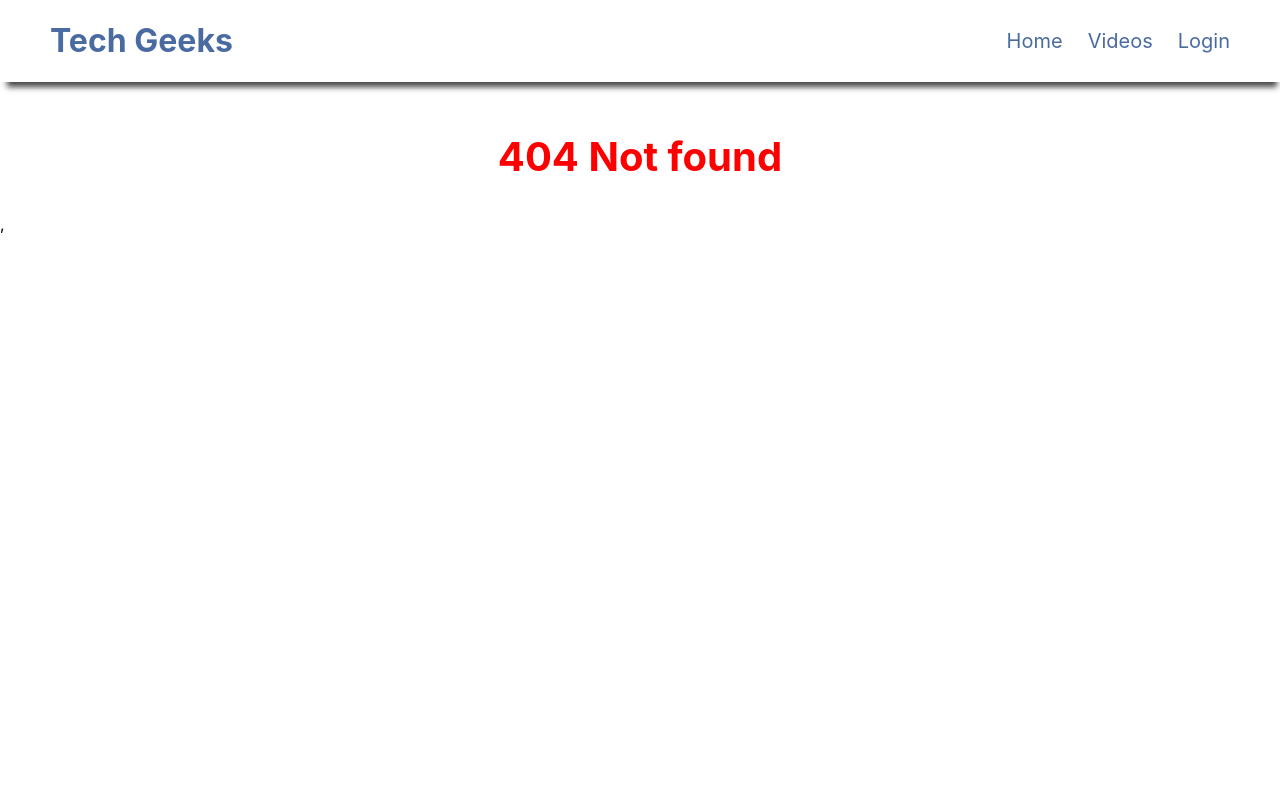
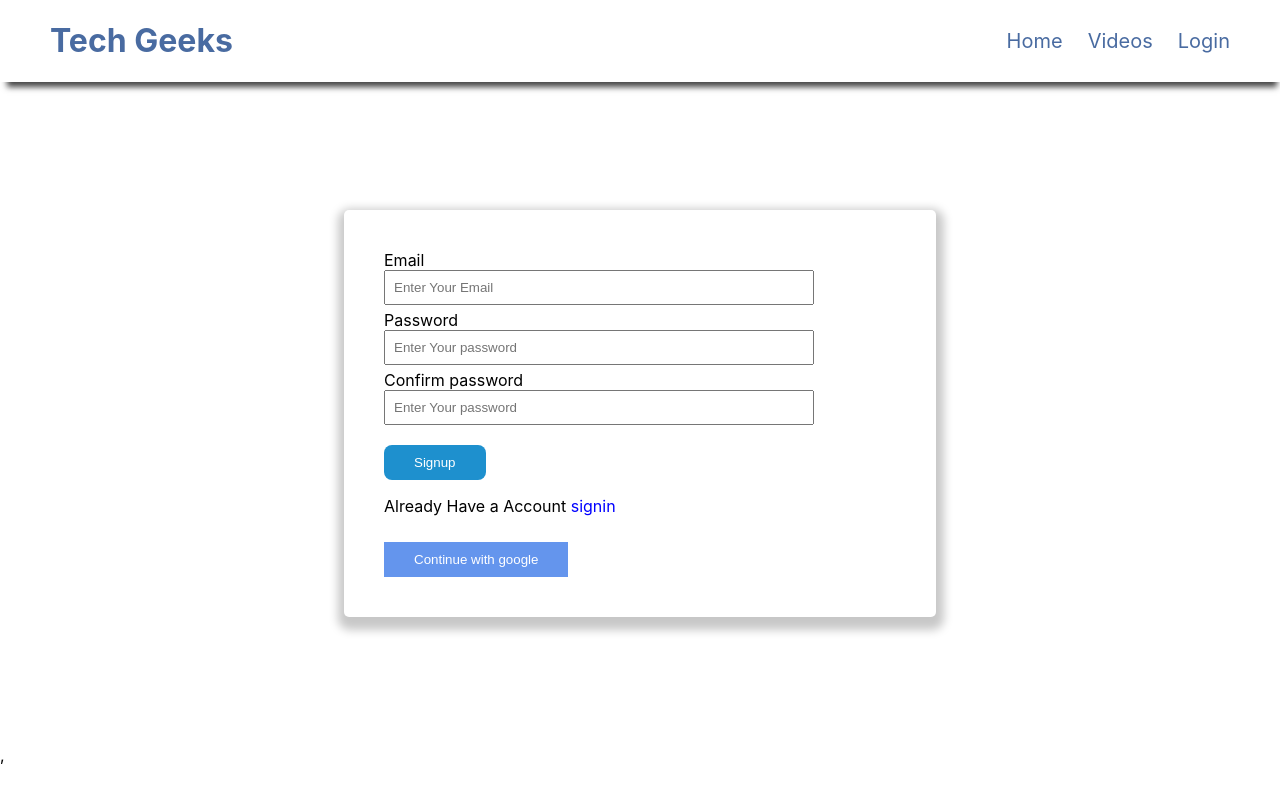
Before and after one commit to shariarHossain23/tech-geeks, a React (Create React App) app: page /signup in a window 1280 px wide. Before the commit this address had no page. Built offline with nearby package versions, Linux system fonts and the light colour scheme; no server answers.

Commit message:
log in page

```diff
--- a/package.json
+++ b/package.json
@@ -6,8 +6,10 @@
     "@testing-library/jest-dom": "^5.16.3",
     "@testing-library/react": "^12.1.4",
     "@testing-library/user-event": "^13.5.0",
+    "firebase": "^9.6.10",
     "react": "^18.0.0",
     "react-dom": "^18.0.0",
+    "react-hot-toast": "^2.2.0",
     "react-router-dom": "^6.3.0",
     "react-scripts": "5.0.0",
     "web-vitals": "^2.1.4"
--- a/src/App.js
+++ b/src/App.js
@@ -6,6 +6,7 @@ import Header from './components/Header/Header';
 import Home from './components/Home/Home';
 import Login from './components/Login/Login';
 import Notfound from './components/Notfound/Notfound';
+import Signup from './components/SIgnup/Signup';
 import Videos from './components/Videos/Videos';
 import useBlog from './Hooks/useBlog';
 
@@ -22,6 +23,7 @@ function App() {
         <Route path='/blog/:id'element={<Blogdetails/>}/>
         <Route path='/videos' element={<Videos/>} />
         <Route path='/login' element={<Login/>} />
+        <Route path='/signup' element={<Signup></Signup>}></Route>
         <Route path='*' element={<Notfound/>}/>
       </Routes>
       </blogContext.Provider>
--- a/src/components/Header/Header.js
+++ b/src/components/Header/Header.js
@@ -1,17 +1,40 @@
-import React from 'react';
-import { useLocation } from 'react-router-dom';
+import { onAuthStateChanged, signOut } from 'firebase/auth';
+import React, { useEffect, useState } from 'react';
+import { useLocation, useNavigate } from 'react-router-dom';
+import { auth } from '../../firebase.init';
 import CustomLink from '../CustomLink/CustomLink';
 import './header.css';
 
 const Header = () => {
+    const navigate = useNavigate()
     const {pathname} = useLocation()
+    const [currentUser,setUser] = useState({});
+    useEffect(()=>{
+        onAuthStateChanged(auth, (user) => {
+            if (user) {
+              setUser(user)
+            } else {
+                setUser({})
+            }
+          });
+    },[])
+    const handleLogout = () =>{
+        signOut(auth).then(() => {
+            // Sign-out successful.
+          }).catch((error) => {
+            // An error happened.
+          });
+          navigate("/login")
+    }
     return (
         <div style={pathname.includes('blog') ? {display:'none'}:{display:'flex'}} className='header'>
             <h1>Tech Geeks</h1>
             <nav className='navbar'>
             <CustomLink to='/'>Home</CustomLink>
             <CustomLink to='/videos'>Videos</CustomLink>
-            <CustomLink to='/login'>Login</CustomLink>
+            {currentUser?.email ? <button className='logout' onClick={handleLogout}>Logout</button> :
+                <CustomLink to='/login'>Login</CustomLink>
+            }
             </nav>
         </div>
     );
--- a/src/components/Header/header.css
+++ b/src/components/Header/header.css
@@ -16,3 +16,8 @@
   text-decoration: none;
   font-size: 20px;
 }
+.logout {
+  border: none;
+  background-color: #4977ad;
+  color: #fff;
+}
--- /dev/null
+++ b/src/components/Login/Login.css
@@ -0,0 +1,36 @@
+.auth-login {
+  box-shadow: 1px 6px 10px 7px rgba(0, 0, 0, 0.22);
+  padding: 40px;
+  width: 40%;
+  margin: 10% auto;
+  border-radius: 5px;
+}
+.input-field input {
+  width: 80%;
+  outline: none;
+  padding: 8px;
+  /* margin-bottom: 20px; */
+}
+.loginbtn {
+  background-color: #1e90ce;
+  border: none;
+  color: #fff;
+  padding: 10px 30px;
+  border-radius: 8px;
+  margin-top: 15px;
+}
+.create-new span {
+  color: blue;
+  border-bottom: blue;
+}
+.btn-google {
+  background-color: cornflowerblue;
+  border: none;
+  padding: 10px 30px;
+  color: #fff;
+  margin-top: 10px;
+}
+.error {
+  color: red;
+  margin: 5px;
+}
--- a/src/components/Login/Login.js
+++ b/src/components/Login/Login.js
@@ -1,9 +1,92 @@
-import React from 'react';
+import { GoogleAuthProvider, sendPasswordResetEmail, signInWithEmailAndPassword, signInWithPopup } from 'firebase/auth';
+import React, { useState } from 'react';
+import { useNavigate } from 'react-router-dom';
+import { auth } from '../../firebase.init';
+import './Login.css';
 
+const googleProvider = new GoogleAuthProvider();
 const Login = () => {
+    const navigate = useNavigate()
+    const [password,setPassword] = useState({value:"",error:""})
+    const [email,setEmail] = useState({value:"",error:""})
+    const handleEmail = event =>{
+        const emailInput = event.target.value;
+        setEmail({value:emailInput,error:""})
+    }
+    const handlePassword = event =>{
+        const passwordInput = event.target.value;
+        setPassword({value:passwordInput,error:""})
+    }
+    const submitForm = event =>{
+        event.preventDefault();
+        if(email.value === ""){
+            setEmail({value:"",error:"email required"})
+        }
+        if(password.value === ""){
+            setPassword({value:"",error:"password required"})
+        }
+        if(email.value && password.value){
+            signInWithEmailAndPassword(auth, email.value, password.value)
+            .then(result => {
+                const user = result.user
+                navigate("/")
+            })
+            .catch(error =>{
+                console.error(error);
+            })
+        }
+        else{
+            console.log("hello");
+        }
+        event.preventDefault();
+    }
+    const hanleGoogleLogIn = () => {
+        signInWithPopup(auth, googleProvider)
+        .then(result =>{
+            const user = result.user
+            console.log(user);
+            navigate("/")
+        })
+        .catch(error =>{
+            console.error(error);
+        })
+    }
+    const resetPassword = () =>{
+        sendPasswordResetEmail(auth, email.value)
+        .then(() =>{
+            console.log("password email sent");
+        })
+        .catch(error =>{
+            console.error(error);
+        })
+    }
     return (
         <div>
-            <h1>Log in page</h1>
+            <div className='auth-login'>
+                <form onSubmit={submitForm} action="#">
+                    <div className='input-field'>
+                        <label htmlFor="email">Email <br />
+                            <input onBlur={handleEmail} type="email" name='email'placeholder='Enter Your Email'/>
+                        </label>
+                        <div><p className='error'>{email.error}</p></div>
+                    </div>
+                    <div className='input-field'>
+                        <label htmlFor="password">Password <br />
+                            <input onBlur={handlePassword} type="password" name='password'placeholder='Enter Your password'/>
+                        </label>
+                        <div><p className='error'>{password.error}</p></div>
+                    </div>
+                    <div>
+                        <button className='loginbtn'>LogIn</button>
+                    </div>
+                </form>
+                <p className='create-new'>
+                    New to tech geeks  {" "}
+                <span onClick={()=> navigate("/signup")}>Create New Account</span>
+                </p>
+                <a onClick={resetPassword} href="#">reset password</a> <br />
+                <button onClick={hanleGoogleLogIn} className='btn-google'>Continue with google</button>
+            </div>
         </div>
     );
 };
--- /dev/null
+++ b/src/components/SIgnup/Signup.js
@@ -0,0 +1,158 @@
+import {
+    createUserWithEmailAndPassword,
+    GoogleAuthProvider,
+    sendEmailVerification,
+    signInWithPopup
+} from "firebase/auth";
+import React, { useState } from "react";
+import toast from "react-hot-toast";
+import { useNavigate } from "react-router-dom";
+import { auth } from "../../firebase.init";
+
+const googleProvider = new GoogleAuthProvider();
+
+const Signup = () => {
+  const navigate = useNavigate();
+  const [email, setEmail] = useState({ value: "", error: "" });
+  const [password, setPassword] = useState({ value: "", error: "" });
+  const [confirmPassword, setConfirmpassword] = useState({
+    value: "",
+    error: "",
+  });
+
+  const hanleGoogleLogIn = () => {
+    signInWithPopup(auth, googleProvider)
+      .then((result) => {
+        const user = result.user;
+        navigate("/");
+      })
+      .catch((error) => {
+        console.error(error);
+      });
+  };
+
+  const handleEmail = (event) => {
+    const emailValue = event.target.value;
+    setEmail({ value: emailValue, error: "" });
+  };
+  const handlePassword = (event) => {
+    const passwordlValue = event.target.value;
+    if(passwordlValue.length < 7){
+        setPassword({ value:"", error: "password too short" });
+    }
+    else{
+        setPassword({ value:passwordlValue, error: "" });
+    }
+  };
+  const handleConfirmpassword = (event) => {
+    const confirm = event.target.value;
+    if(confirm !== password.value ){
+        setConfirmpassword({value:"",error:"dont match password"})
+    }
+    else{
+        setConfirmpassword({value:confirm,errorL:""})
+    }
+  };
+  const formSubmit = (event) => {
+      event.preventDefault()
+    if (email.value === "") {
+      setEmail({ value: "", error: "email is required" });
+    }
+    console.log(email.error);
+    if (password.value === "") {
+      setPassword({ value: "", error: "password is required" });
+    }
+    if (confirmPassword.value === "") {
+      setConfirmpassword({ value: "", error: "confirm password required" });
+    }
+    if ( password.value === confirmPassword.value) {
+      createUserWithEmailAndPassword(auth, email.value, password.value)
+        .then((result) => {
+          const user = result.user;
+          toast.success("Account created",{id:"create"})
+          navigate("/")
+        })
+        .catch((error) => {
+            const errorMessage  = error.message;
+            if(errorMessage.includes("already-in-use")){
+                toast.error("already use")
+            }
+            else{
+                toast.error(errorMessage)
+            }
+          console.error(error);
+        });
+
+    }
+    else{
+       console.log("hello");
+    }
+
+    event.preventDefault();
+    emailVerification()
+  };
+
+  const emailVerification = () =>{
+    sendEmailVerification(auth.currentUser)
+    .then(() => {
+        console.log("verification sent");
+    });
+
+  }
+  return (
+    <div>
+      <div className="auth-login">
+        <form onSubmit={formSubmit} action="#">
+          <div className="input-field">
+            <label htmlFor="email">
+              Email <br />
+              <input
+                onBlur={handleEmail}
+                type="email"
+                name="email"
+                placeholder="Enter Your Email"
+              />
+               <p className="error">{email.error}</p>
+            </label>
+          </div>
+          <div className="input-field">
+            <label htmlFor="password">
+              Password <br />
+              <input
+                onBlur={handlePassword}
+                type="password"
+                name="password"
+                placeholder="Enter Your password"
+              />
+            </label>
+            <p className="error">{password.error}</p>
+          </div>
+          <div className="input-field">
+            <label htmlFor="password">
+              Confirm password <br />
+              <input
+                onBlur={handleConfirmpassword}
+                type="password"
+                name="password"
+                placeholder="Enter Your password"
+              />
+            </label>
+          </div>
+          <div><p className="error">{confirmPassword.error}</p></div>
+          <div>
+            <button className="loginbtn">Signup</button>
+          </div>
+        </form>
+        <p className="create-new">
+          Already Have a Account{" "}
+          <span onClick={() => navigate("/login")}>signin</span>
+        </p>
+        <button onClick={hanleGoogleLogIn} className="btn-google">
+          Continue with google
+        </button>
+      </div>
+    </div>
+  );
+};
+
+export default Signup;
--- /dev/null
+++ b/src/firebase.init.js
@@ -0,0 +1,15 @@
+import { initializeApp } from "firebase/app";
+import { getAuth } from "firebase/auth";
+const firebaseConfig = {
+  apiKey: "AIzaSyDHP7M97Gw7YcKT7L-aOFwEu3I9ZNTNgKc",
+  authDomain: "tech-geeks-4dbff.firebaseapp.com",
+  projectId: "tech-geeks-4dbff",
+  storageBucket: "tech-geeks-4dbff.appspot.com",
+  messagingSenderId: "825023633739",
+  appId: "1:825023633739:web:9283f8c95d9103911670ce"
+};
+
+// Initialize Firebase
+const app = initializeApp(firebaseConfig);
+export const auth = getAuth(app)
+export default app;
```
Also changed, not shown: 1 other file (tests, documents, lock files or other folders).
